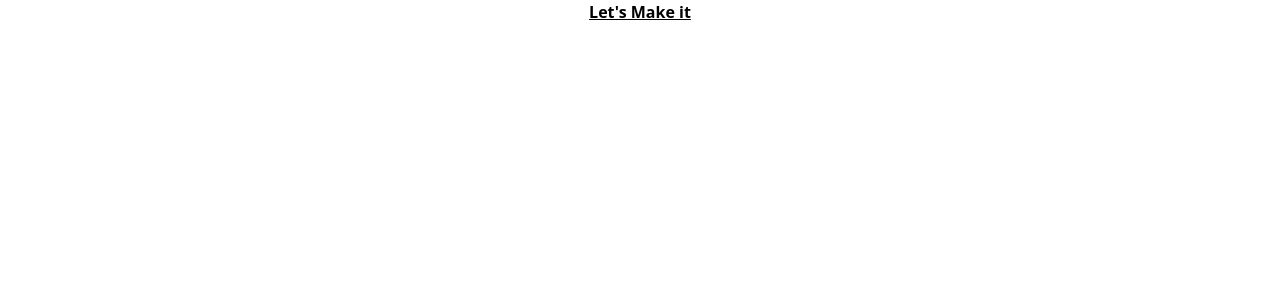
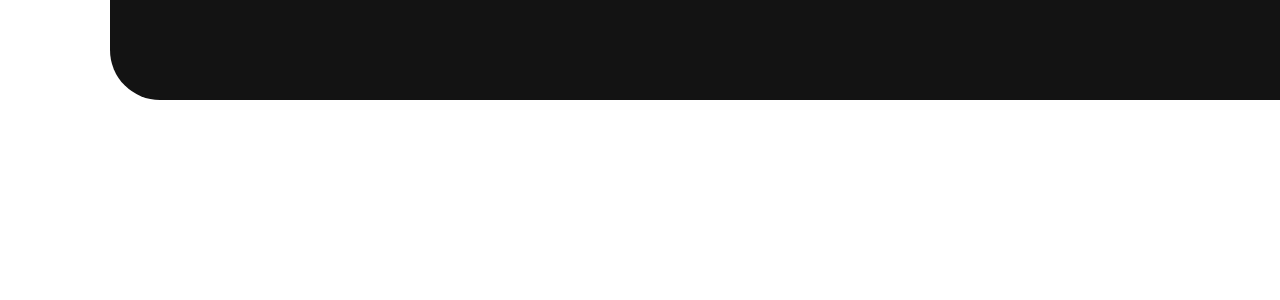
Before and after one commit to develop-build/portfolio, a React (Create React App) app: page / in a window 1280 px wide. Shown: the top 300 px of the page. Built offline with nearby package versions, Linux system fonts and the light colour scheme.

Commit message:
added navbar

```diff
--- a/src/App.tsx
+++ b/src/App.tsx
@@ -1,7 +1,8 @@
 import React from 'react';
+import Navbar from './Navbar/Navbar';
 
 const App = () => {
-  return <div className='text-center font-bold underline'>Let's Make it</div>;
+  return <Navbar />;
 };
 
 export default App;
--- /dev/null
+++ b/src/Navbar/Navbar.tsx
@@ -0,0 +1,13 @@
+const Navbar = () => {
+  return (
+    <div className='flex justify-center items-center w-[1296px] h-[100px]'>
+      <div className='fixed w-[1296px] h-[100px] top-0 left-[110px] bg-[#131313] rounded-[0px_0px_50px_50px]'>
+        <nav>
+          <ul className='flex space-x-4 text-white'></ul>
+        </nav>
+      </div>
+    </div>
+  );
+};
+
+export default Navbar;
```
Also changed, not shown: src/logo.svg (deleted).
